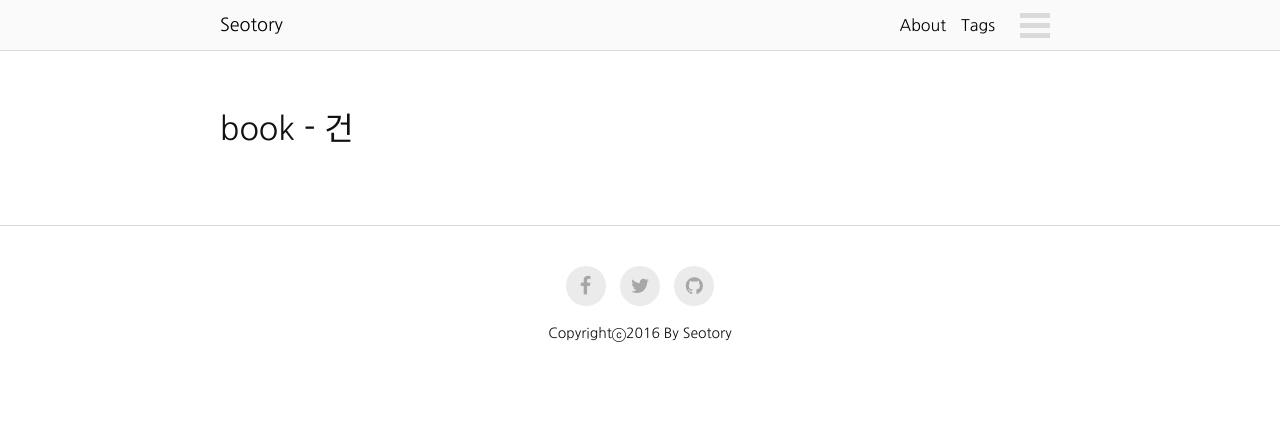
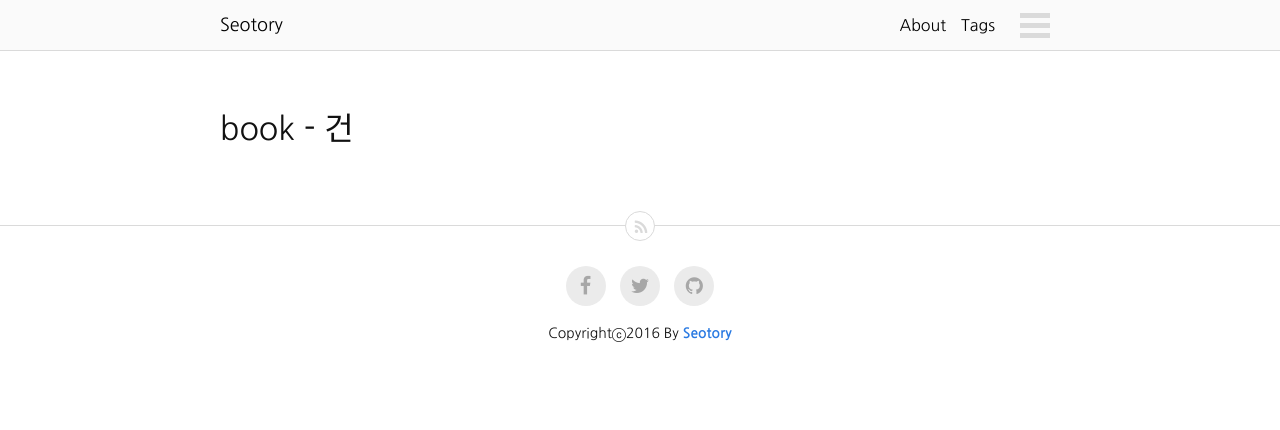
Before and after one commit to seotory/seotory.github.io, a Jekyll site: the page built from book/index.html, in a window 1280 px wide. Shown: the top 430 px of the page. Built offline with Jekyll 4.4.1, drawn with Linux system fonts in a browser that asks for light colours; nearby versions of some CDN libraries; comment, search, counter and statistics services are not loaded.

Commit message:
add feed button

```diff
--- a/_includes/footer.html
+++ b/_includes/footer.html
@@ -1,9 +1,8 @@
 <footer class="site-footer">
-
+  <a href="/feed/" class="feed" target="_blank">
+    <i class="fa fa-rss"></i>
+  </a>
   <div class="wrapper">
-    <a href="" class="feed">
-
-    </a>
     <div class="site-share">
       <ul>
         <!--
@@ -43,7 +42,7 @@
     </span>
     -->
     <div class="site-copyright">
-      Copyrightⓒ2016 By Seotory
+      Copyrightⓒ2016 By <a href="https://blog.seotory.com/" target="_blank"><strong>Seotory</strong></a>
     </div>
     <!--
     {{ site.description }}
--- a/_sass/_layout.scss
+++ b/_sass/_layout.scss
@@ -267,12 +267,32 @@ article > *:first-child {
 
 /* site footer css */
 footer {
+	position: relative;
 	border-top: #dadada 1px solid;
+	.feed {
+		position: absolute;
+		display: block;
+		width: 30px;
+		height: 30px;
+		top: -15px;
+		left: calc(50% - 15px);
+		padding: 1px 0 0 2px;
+		border-radius: 30px;
+		border: 1px solid #dadada;
+		color: #dadada;
+		background: #fff;
+    	text-align: center;
+    	-webkit-transition: all .3s;
+		-moz-transition: all .3s;
+		transition: all .3s;
+	}
+	.feed:hover {
+		color: #FF9800;
+	}
 	.wrapper {
 		text-align: center;
 	}
 }
-.site-footer
 .site-share {
 	margin: 40px 0 15px 0;
 }
--- a/feed.xml
+++ b/feed.xml
@@ -16,7 +16,7 @@ permalink: /feed/
       {% if post.published %}
       <item>
         <title>{{ post.title | xml_escape }}</title>
-        <description>{{ post.content | xml_escape }}</description>
+        <description>{{ post.excerpt | xml_escape }}</description>
         <pubDate>{{ post.date | date_to_rfc822 }}</pubDate>
         <link>{{ post.url | prepend: site.baseurl | prepend: site.url }}</link>
         <guid isPermaLink="true">{{ post.url | prepend: site.baseurl | prepend: site.url }}</guid>
```
